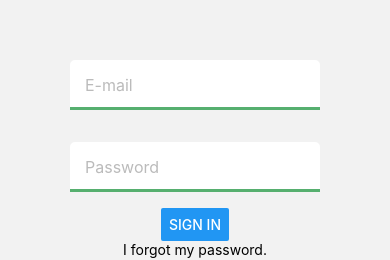
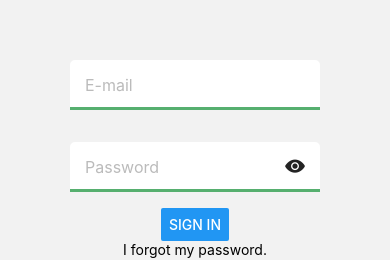
Before and after one commit to akowalska622/growme-rn, a React Native app: screen /Authentication in a window 390 px wide. Shown: the part 190-450 px from the top of the page. Built offline with nearby package versions, Linux system fonts and the light colour scheme.

Commit message:
GROW-52 input icon

```diff
--- /dev/null
+++ b/src/hooks/useShowSecret.ts
@@ -0,0 +1,9 @@
+import { useState } from 'react';
+
+export const useShowSecret = () => {
+  const [showSecret, setShowSecret] = useState(false);
+
+  const toggleSecret = () => setShowSecret((prevState) => !prevState);
+
+  return { showSecret, toggleSecret };
+};
--- a/src/screens/AuthScreen/index.tsx
+++ b/src/screens/AuthScreen/index.tsx
@@ -8,6 +8,7 @@ import { FormInput } from '../../ui/FormInput';
 import { Screen } from '../../ui/Screen';
 import { styles } from './AuthScreen.styles';
 import { useAuth } from '../../hooks/useAuth';
+import { useShowSecret } from '../../hooks/useShowSecret';
 
 enum EAuthScreenFields {
   username = 'username',
@@ -50,6 +51,13 @@ export const AuthScreen = () => {
     resolver: yupResolver(authSchema),
   });
 
+  const { showSecret: showPassword, toggleSecret: togglePassword } =
+    useShowSecret();
+  const {
+    showSecret: showConfirmPassword,
+    toggleSecret: toggleConfirmPassword,
+  } = useShowSecret();
+
   return (
     <Screen>
       <View style={styles.signInContainer}>
@@ -62,16 +70,20 @@ export const AuthScreen = () => {
           label="Password"
           autoCorrect={false}
           control={control}
+          icon={showPassword ? 'ios-eye-off' : 'ios-eye'}
           name={EAuthScreenFields.password}
-          secureTextEntry
+          onIconPress={togglePassword}
+          secureTextEntry={!showPassword}
         />
         {!isLogInContext && (
           <FormInput
             label="Confirm password"
             autoCorrect={false}
             control={control}
+            icon={showConfirmPassword ? 'ios-eye-off' : 'ios-eye'}
             name={EAuthScreenFields.confirmPassword}
-            secureTextEntry
+            onIconPress={toggleConfirmPassword}
+            secureTextEntry={!showConfirmPassword}
           />
         )}
         <Button title={primaryButtonTitle} onPress={handleSubmit(onSubmit)} />
--- a/src/ui/FormInput.tsx
+++ b/src/ui/FormInput.tsx
@@ -1,4 +1,5 @@
 import { Control, useController } from 'react-hook-form';
+import { Ionicons } from '@expo/vector-icons';
 import { TextInputProps } from 'react-native';
 
 import { Input } from './Input';
@@ -6,6 +7,8 @@ import { Input } from './Input';
 interface IFormInputProps {
   control: Control<any, object>; // TODO: fix any type
   defaultValue?: string;
+  icon?: keyof typeof Ionicons.glyphMap;
+  onIconPress?: () => void;
   label: string;
   name: string;
 }
--- a/src/ui/Input/Input.styles.ts
+++ b/src/ui/Input/Input.styles.ts
@@ -4,7 +4,8 @@ import { EFontSizes } from 'Constants/typography';
 import { Spacing } from 'Constants';
 import { useCustomTheme } from '../../hooks/useTheme';
 
-const inputPaddingLeft = 15;
+const inputHorizontalPadding = 15;
+const inputHeight = 50;
 
 export const getLabelStyles = (labelAnimation: Animated.Value) => {
   const { colors } = useCustomTheme();
@@ -18,14 +19,14 @@ export const getLabelStyles = (labelAnimation: Animated.Value) => {
   return {
     fontSize: interpolate([EFontSizes.body, EFontSizes.subhead]),
     color: colors.disabled,
-    left: interpolate([inputPaddingLeft, 0]),
+    left: interpolate([inputHorizontalPadding, 0]),
     position: 'absolute',
     top: interpolate([15, -18]),
     zIndex: 1,
   };
 };
 
-export const getStyles = (isValid: boolean) => {
+export const getStyles = (isValid: boolean, isIcon: boolean) => {
   const { colors } = useCustomTheme();
 
   return StyleSheet.create({
@@ -43,9 +44,22 @@ export const getStyles = (isValid: boolean) => {
       borderTopLeftRadius: 5,
       borderTopRightRadius: 5,
       color: colors.text,
-      height: 50,
-      paddingLeft: inputPaddingLeft,
+      height: inputHeight,
+      paddingLeft: inputHorizontalPadding,
+      paddingRight: isIcon ? inputHeight : inputHorizontalPadding,
       width: 250,
+    },
+    iconWrapper: {
+      alignItems: 'center',
+      height: inputHeight,
+      justifyContent: 'center',
+      position: 'absolute',
+      right: 0,
+      width: inputHeight,
+    },
+    icon: {
+      color: colors.text,
+      fontSize: EFontSizes.titleTwo,
     },
   });
 };
--- a/src/ui/Input/index.tsx
+++ b/src/ui/Input/index.tsx
@@ -1,4 +1,12 @@
-import { Animated, Text, TextInput, TextInputProps, View } from 'react-native';
+import {
+  Animated,
+  Text,
+  TextInput,
+  TextInputProps,
+  TouchableOpacity,
+  View,
+} from 'react-native';
+import { Ionicons } from '@expo/vector-icons';
 import { RefCallBack } from 'react-hook-form';
 import { useEffect, useState } from 'react';
 
@@ -7,18 +15,22 @@ import { getLabelStyles, getStyles } from './Input.styles';
 interface IInputProps {
   inputRef: RefCallBack;
   error: string | void;
+  icon?: keyof typeof Ionicons.glyphMap;
   label: string;
   onBlur: () => void;
   onChange: (text: string) => void;
+  onIconPress?: () => void;
   value: unknown;
 }
 
 export const Input = ({
   inputRef,
   error,
+  icon,
   label,
   onBlur,
   onChange,
+  onIconPress,
   value,
   ...props
 }: IInputProps & TextInputProps) => {
@@ -27,7 +39,7 @@ export const Input = ({
   const isError = !!error;
   const labelAnimated = new Animated.Value(value ? 1 : 0);
   const labelStyles = getLabelStyles(labelAnimated);
-  const styles = getStyles(!isError);
+  const styles = getStyles(!isError, !!icon);
 
   const handleOnFocus = () => setIsFocused(true);
 
@@ -60,6 +72,11 @@ export const Input = ({
         onBlur={handleOnBlur}
         value={value}
       />
+      {icon && (
+        <TouchableOpacity style={styles.iconWrapper} onPress={onIconPress}>
+          <Ionicons name={icon} style={styles.icon} />
+        </TouchableOpacity>
+      )}
       {isError && <Text style={styles.errorMessage}>{error}</Text>}
     </View>
   );
```
